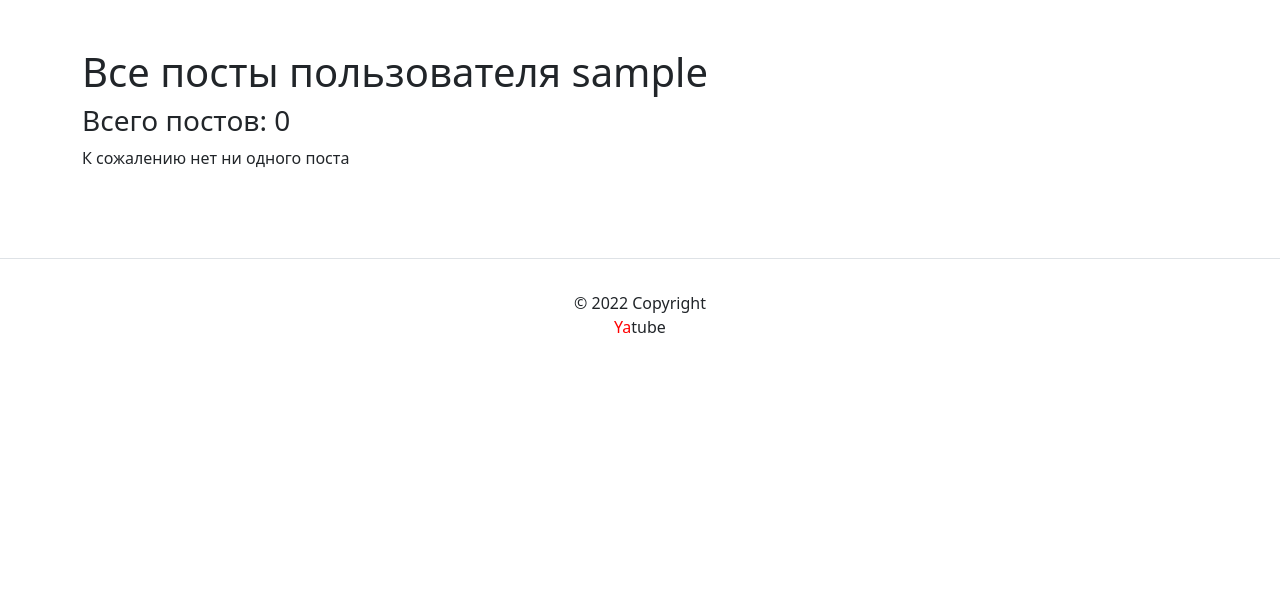
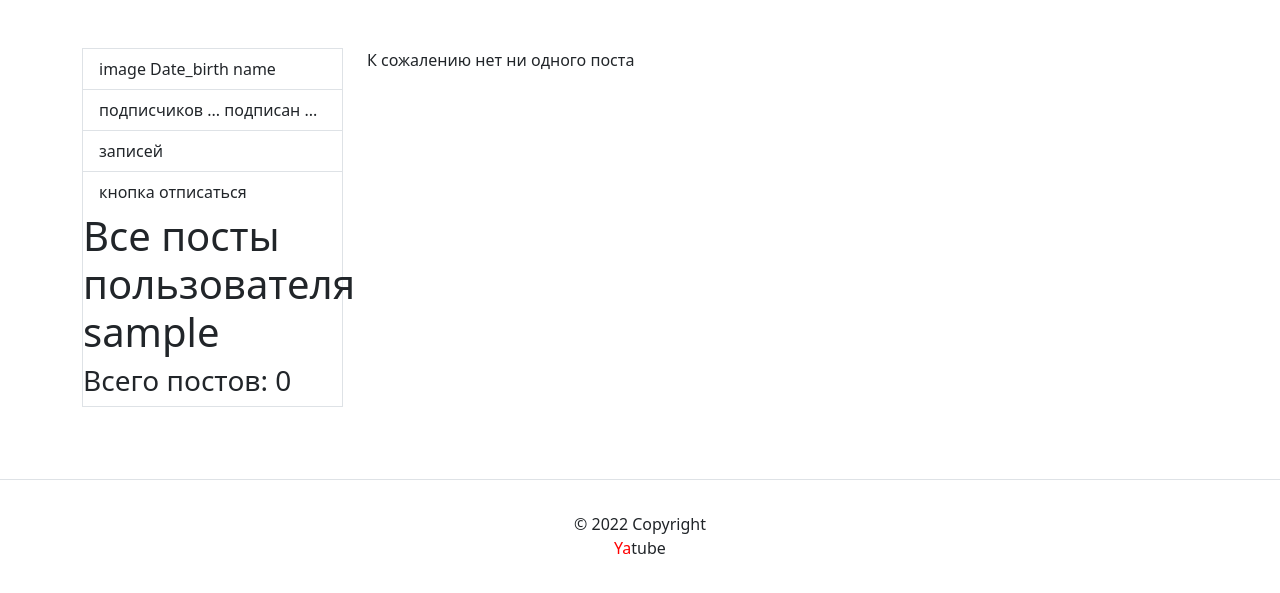
Before and after one commit to Maxon57/hw05_final, a Django app: template yatube/templates/posts/profile.html in a window 1280 px wide. Shown: the part 56-649 px from the top of the page. Run offline with Django 3.2, Linux system fonts and the light colour scheme; the template is opened without the code that fills it: values that come from a table or form of the project are taken from there, others are empty; the visitor is signed in with stand-in values (Sample User, id 1); data comes from the database, SQL or seed files in the repository; some libraries are stand-ins or nearby versions.

Commit message:
Feature/profile: Изменены темплейты

```diff
--- a/yatube/posts/admin.py
+++ b/yatube/posts/admin.py
@@ -1,6 +1,5 @@
 from django.contrib import admin
-
-from .models import Comment, Follow, Group, Post
+from .models import Comment, Follow, Group, Post, Profile
 
 
 class PostAdmin(admin.ModelAdmin):
@@ -37,3 +36,4 @@ admin.site.register(Post, PostAdmin)
 admin.site.register(Group, GroupAdmin)
 admin.site.register(Comment, CommentAdmin)
 admin.site.register(Follow, FollowAdmin)
+admin.site.register(Profile)
--- a/yatube/posts/models.py
+++ b/yatube/posts/models.py
@@ -115,7 +115,7 @@ class Profile(models.Model):
                                   blank=True
                                   )
     photo = models.ImageField('Фото профиля',
-                              upload_to=f'users/',
+                              upload_to='users/',
                               blank=True
                               )
     location = models.CharField('Место рождения',
--- a/yatube/templates/posts/profile.html
+++ b/yatube/templates/posts/profile.html
@@ -4,6 +4,29 @@
     {% load static %}
     {% load thumbnail %}
     <div class="container py-5">
+        <div class="row">
+            <div class="col-12 col-sm-6 col-md-5 col-lg-3">
+                <div class="border border-1 px-0">
+                    <ul class="list-group list-group-flush">
+                        <li class="list-group-item">
+                            {#                          {% thumbnail post.image "960x339" crop="center" upscale=True as im %}#}
+                            {#                            <img class="card-img my-2" src="{{ im.url }}">#}
+                            {#                        {% endthumbnail %}#}
+                            image
+                            Date_birth
+                            name
+                        </li>
+                        <li class="list-group-item">
+                            подписчиков ...
+                            подписан ...
+                        </li>
+                        <li class="list-group-item">
+                            записей
+                        </li>
+                        <li class="list-group-item">
+                            кнопка отписаться
+                        </li>
+                    </ul>
                     <h1>Все посты пользователя {{ author.username }}</h1>
                     <h3>Всего постов: {{ page_obj|length }} </h3>
                     {% if author.username != user.username and user.is_authenticated %}
@@ -21,11 +44,14 @@
                             </a>
                         {% endif %}
                     {% endif %}
+                </div>
+            </div>
+            <div class="col-12 col-sm-6 col-md-7 col-lg-9">
                 {% for post in page_obj %}
                     {% include 'posts/includes/post_list.html' %}
-            {% if not forloop.last %}
-                <hr>
-            {% endif %}
+                    {#                        {% if not forloop.last %}#}
+                    {#                            <hr>#}
+                    {#                        {% endif %}#}
                     {% empty %}
                     <p>
                         К сожалению нет ни одного поста
@@ -33,4 +59,7 @@
                 {% endfor %}
                 {% include 'includes/paginator.html' %}
             </div>
+        </div>
+
+    </div>
 {% endblock %}
```
Also changed, not shown: yatube/templates/posts/includes/post_list.html (+21 -9 lines). Lines whose indentation alone changed are shown as unchanged.
